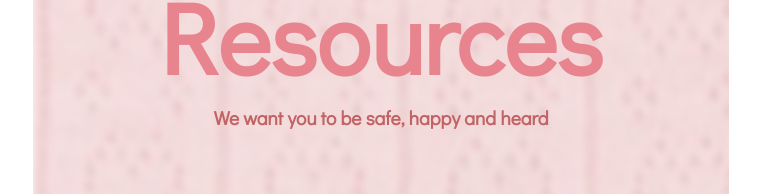
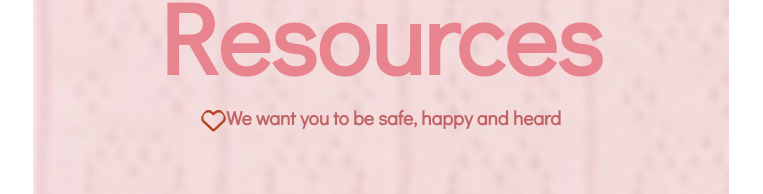
Before and after one commit to ArchitaSarin/safe-her1, a React (Create React App) app in the folder my-app/: page /resources in a window 1280 px wide. Shown: the part 155-349 px from the top of the page, without its empty margins (259-1022 px from the left). Built offline with nearby package versions, Linux system fonts and the light colour scheme.

Commit message:
heart svg small size upload

```diff
--- a/my-app/src/Components/resources.js
+++ b/my-app/src/Components/resources.js
@@ -2,6 +2,7 @@ import React from 'react';
 import '../App.css';
 import '../Styles/resources.css';
 import HeaderImage from '../Images/resources-header.png'
+import Heart from '../Images/heart-regular.svg'
 
 
 export const Resources = () => {
@@ -9,7 +10,7 @@ export const Resources = () => {
         <div id="resources-header">
             <div id="header-text">
                 <h1 id="header-main-text">Resources</h1>
-                <p id="header-small-text">We want you to be safe, happy and heard</p>
+                <p id="header-small-text"> <img src={Heart} class="heart"/>We want you to be safe, happy and heard</p>
 
             </div>
 
--- a/my-app/src/Styles/resources.css
+++ b/my-app/src/Styles/resources.css
@@ -17,3 +17,6 @@
     color:#C16265;
     font-weight: bolder;
 }
+.heart{
+    max-width: 25px;
+}
```
Also changed, not shown: my-app/src/Images/heart-small.svg (added).
